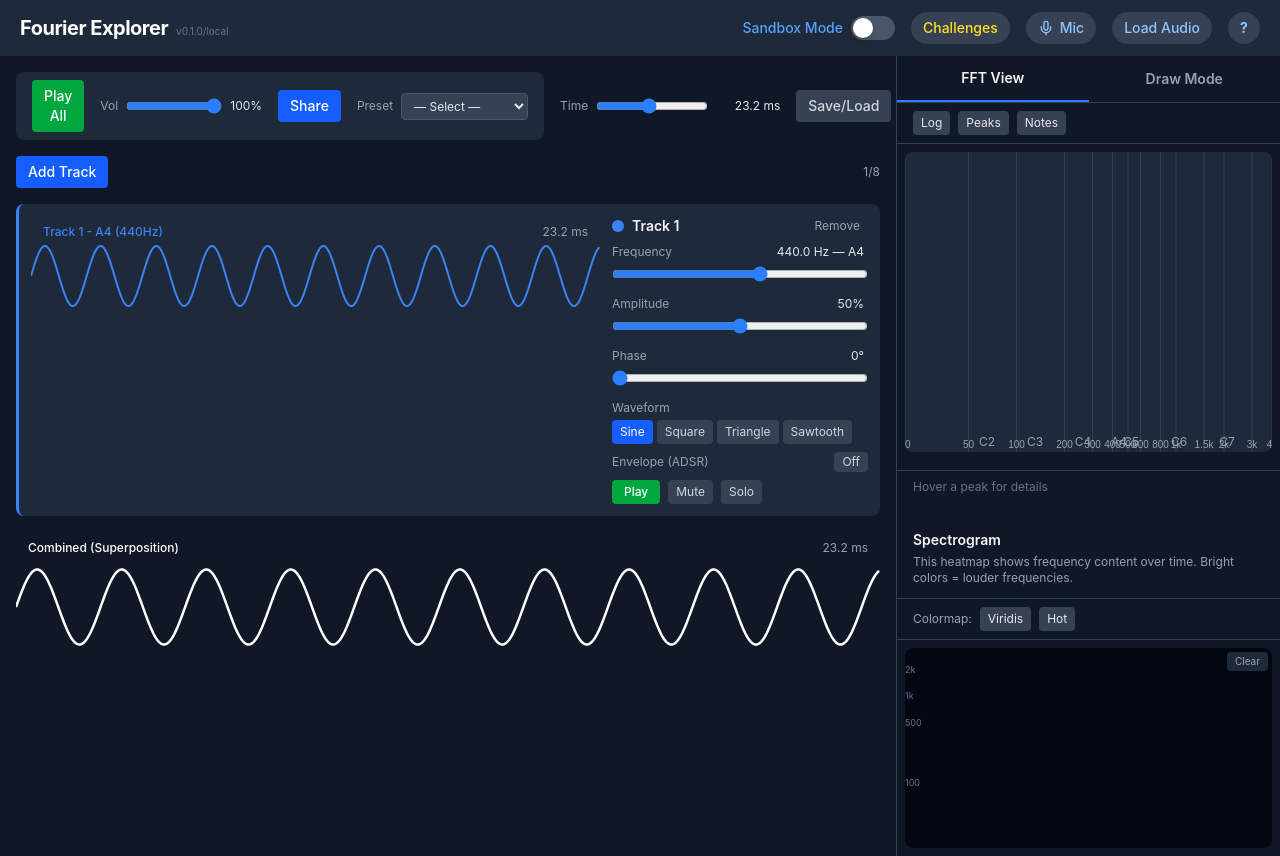
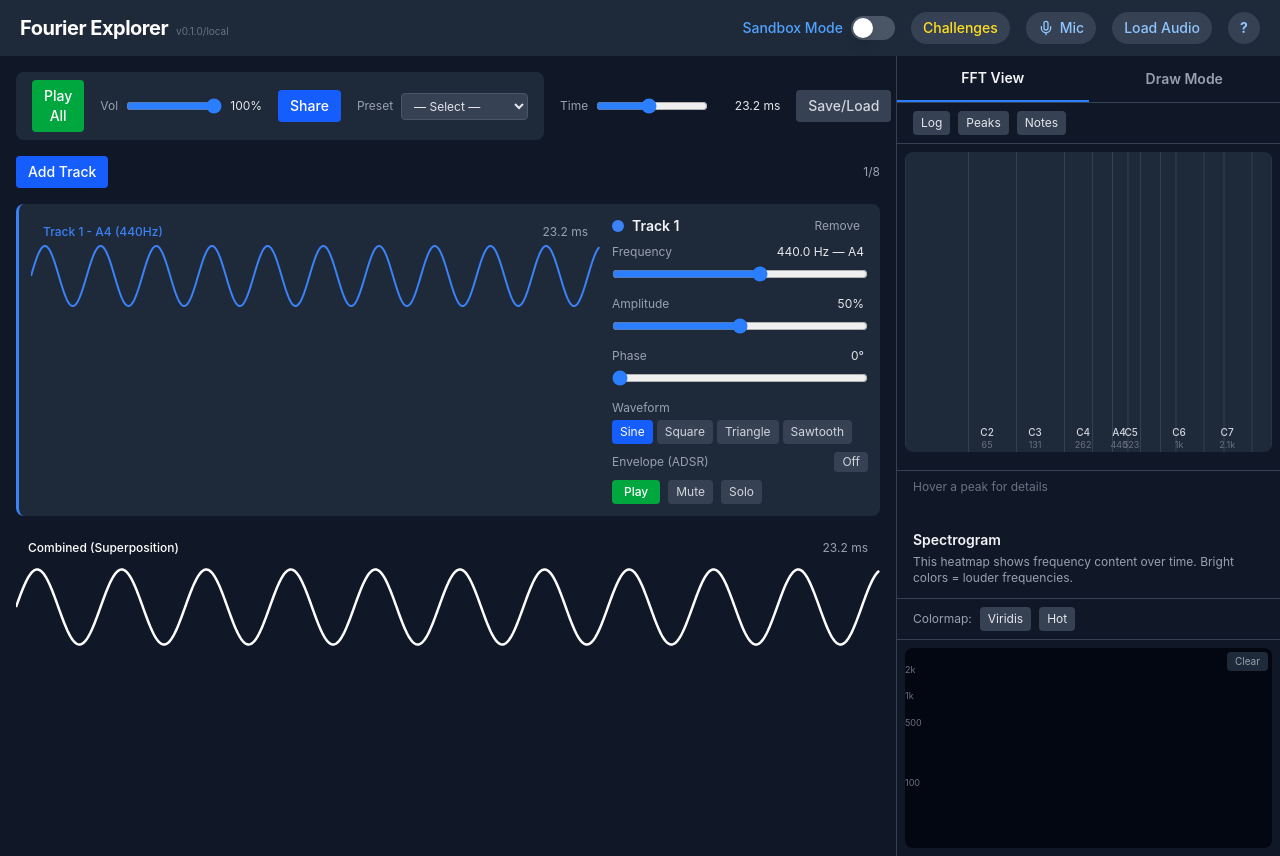
Before and after one commit to tfoss/lets-learn-fourier-transforms, a Vue app: page / in a window 1280 px wide. Built offline with nearby package versions, Linux system fonts and the light colour scheme.

Commit message:
Fix FFT x-axis label overlap by combining note names and frequencies into single HTML overlay

```diff
--- a/src/components/FFTChart.vue
+++ b/src/components/FFTChart.vue
@@ -83,15 +83,15 @@ const hoveredPeak = ref<Peak | null>(null)
 
 // ── Musical note markers for x-axis ──────────────────────────────
 
-/** Key musical note frequencies to mark on the x-axis. */
+/** Combined note + frequency markers for the x-axis. */
 const NOTE_MARKERS = [
-  { note: 'C2', frequency: 65.41 },
-  { note: 'C3', frequency: 130.81 },
-  { note: 'C4', frequency: 261.63 },
-  { note: 'A4', frequency: 440 },
-  { note: 'C5', frequency: 523.25 },
-  { note: 'C6', frequency: 1046.5 },
-  { note: 'C7', frequency: 2093 },
+  { note: 'C2', frequency: 65.41, label: '65' },
+  { note: 'C3', frequency: 130.81, label: '131' },
+  { note: 'C4', frequency: 261.63, label: '262' },
+  { note: 'A4', frequency: 440, label: '440' },
+  { note: 'C5', frequency: 523.25, label: '523' },
+  { note: 'C6', frequency: 1046.5, label: '1k' },
+  { note: 'C7', frequency: 2093, label: '2.1k' },
 ]
 
 /** Frequency tolerance for matching a peak to a track (in Hz). */
@@ -295,19 +295,20 @@ onUnmounted(() => {
       </div>
     </template>
 
-    <!-- Note labels on x-axis -->
+    <!-- Note + frequency labels on x-axis -->
     <template v-if="showNoteLabels">
       <div
         v-for="marker in NOTE_MARKERS"
         :key="marker.note"
-        class="absolute text-xs text-gray-400 pointer-events-none"
+        class="absolute pointer-events-none text-center leading-tight"
         :style="{
           left: `${frequencyToX(marker.frequency, canvasRef?.getBoundingClientRect()?.width ?? 0, drawOptions.minFrequency, drawOptions.maxFrequency, drawOptions.useLogScale)}px`,
           bottom: '2px',
           transform: 'translateX(-50%)',
         }"
       >
-        {{ marker.note }}
+        <div class="text-[10px] text-gray-300 font-medium">{{ marker.note }}</div>
+        <div class="text-[9px] text-gray-500">{{ marker.label }}</div>
       </div>
     </template>
   </div>
--- a/src/composables/useAudioEngine.ts
+++ b/src/composables/useAudioEngine.ts
@@ -356,6 +356,23 @@ function applyGain(config: TrackConfig, nodes: TrackNodes | undefined): void {
 }
 
 /**
+ * Resets a track's gain node, clearing any scheduled ADSR ramps
+ * and restoring the gain to the track's effective amplitude.
+ *
+ * @param config - Track configuration.
+ * @param nodes - Track's audio nodes.
+ */
+function resetGainToAmplitude(config: TrackConfig, nodes: TrackNodes): void {
+  const gain = effectiveAmplitude(config)
+  try {
+    nodes.gainNode.gain.cancelScheduledValues(0)
+  } catch {
+    // Some browsers may throw if no scheduled values exist
+  }
+  nodes.gainNode.gain.value = gain
+}
+
+/**
  * Reapplies gain values to all tracks (needed after solo changes).
  */
 function reapplyAllGains(): void {
@@ -444,17 +461,13 @@ function playTrack(id: TrackId): void {
     osc.onended = onOscillatorEnded
   } else if (config.duration > 0) {
     // Reset gain in case a previous ADSR left it at 0
-    const ctx2 = getOrCreateContext()
-    nodes.gainNode.gain.cancelScheduledValues(ctx2.currentTime)
-    nodes.gainNode.gain.setValueAtTime(effectiveAmplitude(config), ctx2.currentTime)
+    resetGainToAmplitude(config, nodes)
     osc.start(0)
-    osc.stop(ctx2.currentTime + config.duration)
+    osc.stop(getOrCreateContext().currentTime + config.duration)
     osc.onended = onOscillatorEnded
   } else {
     // Reset gain in case a previous ADSR left it at 0
-    const ctx3 = getOrCreateContext()
-    nodes.gainNode.gain.cancelScheduledValues(ctx3.currentTime)
-    nodes.gainNode.gain.setValueAtTime(effectiveAmplitude(config), ctx3.currentTime)
+    resetGainToAmplitude(config, nodes)
     osc.start(0)
   }
 }
--- a/src/composables/useFFTRenderer.ts
+++ b/src/composables/useFFTRenderer.ts
@@ -89,8 +89,7 @@ export function drawGrid(
     ctx.lineTo(x, height)
     ctx.stroke()
 
-    const label = formatFrequencyLabel(freq)
-    ctx.fillText(label, x, height - 4)
+    // Labels are rendered as HTML overlays in FFTChart.vue to avoid overlap
   }
 }
 
```
Also changed, not shown: 1 other file (tests, documents, lock files or other folders).
